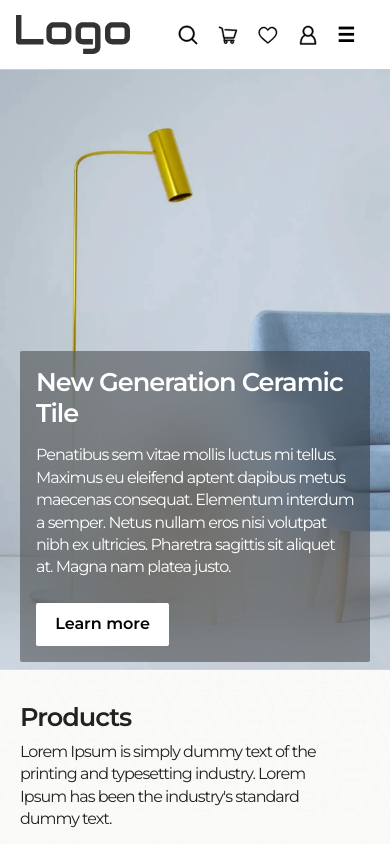
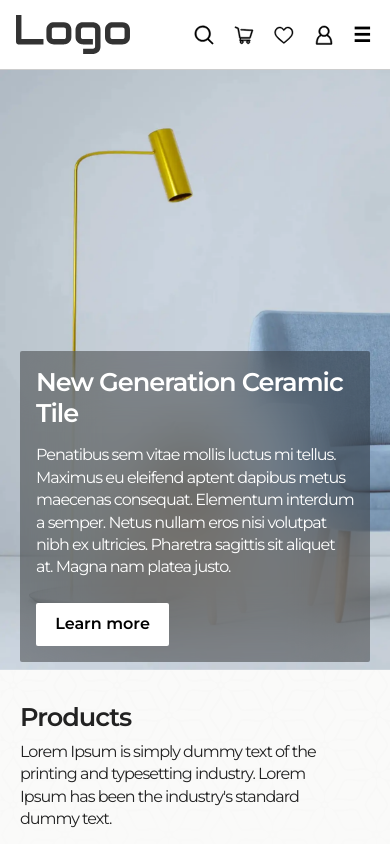
Before and after one commit to indrajithac/2hats-frontend-developer, a React (Vite) app: page / in a window 390 px wide. Shown: the top 844 px of the page. Built offline with nearby package versions, Linux system fonts and the light colour scheme.

Commit message:
header responsive

```diff
--- a/src/components/Header/Header.module.css
+++ b/src/components/Header/Header.module.css
@@ -63,7 +63,7 @@
   display: none;
   align-items: center;
   justify-content: space-between;
-  padding: 0 1rem;
+  padding-left: 1rem;
   height: 70px;
   background-color: #fff;
   border-bottom: 1px solid #ccc;
--- a/src/components/Projects/Projects.module.css
+++ b/src/components/Projects/Projects.module.css
@@ -47,6 +47,9 @@
     scrollbar-width: none;
     width: 100%;
   }
+  .projectGrid::-webkit-scrollbar {
+    display: none;
+  }
   .projectGrid div {
     width: 100%;
     width: 80vw;
```
